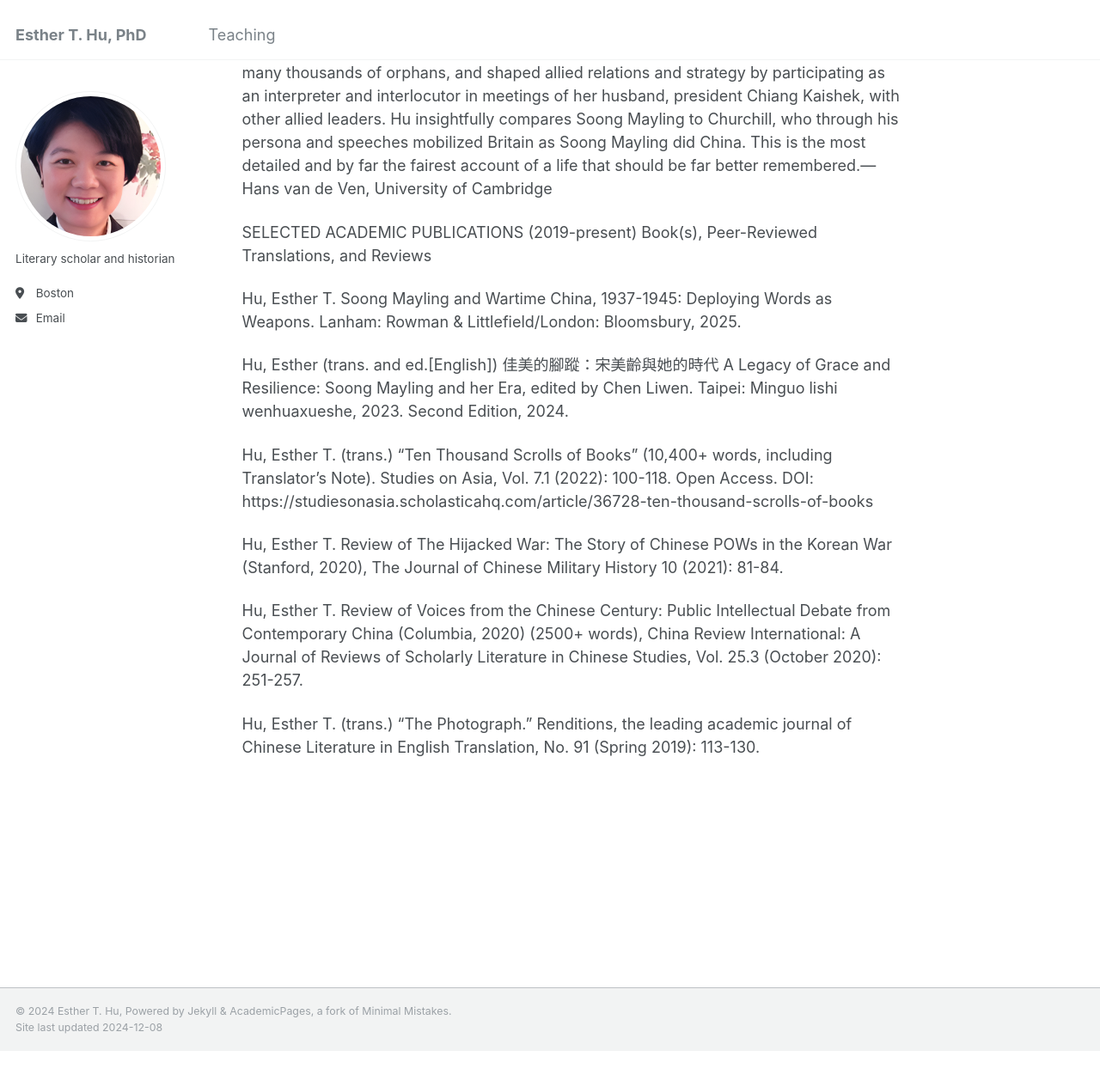
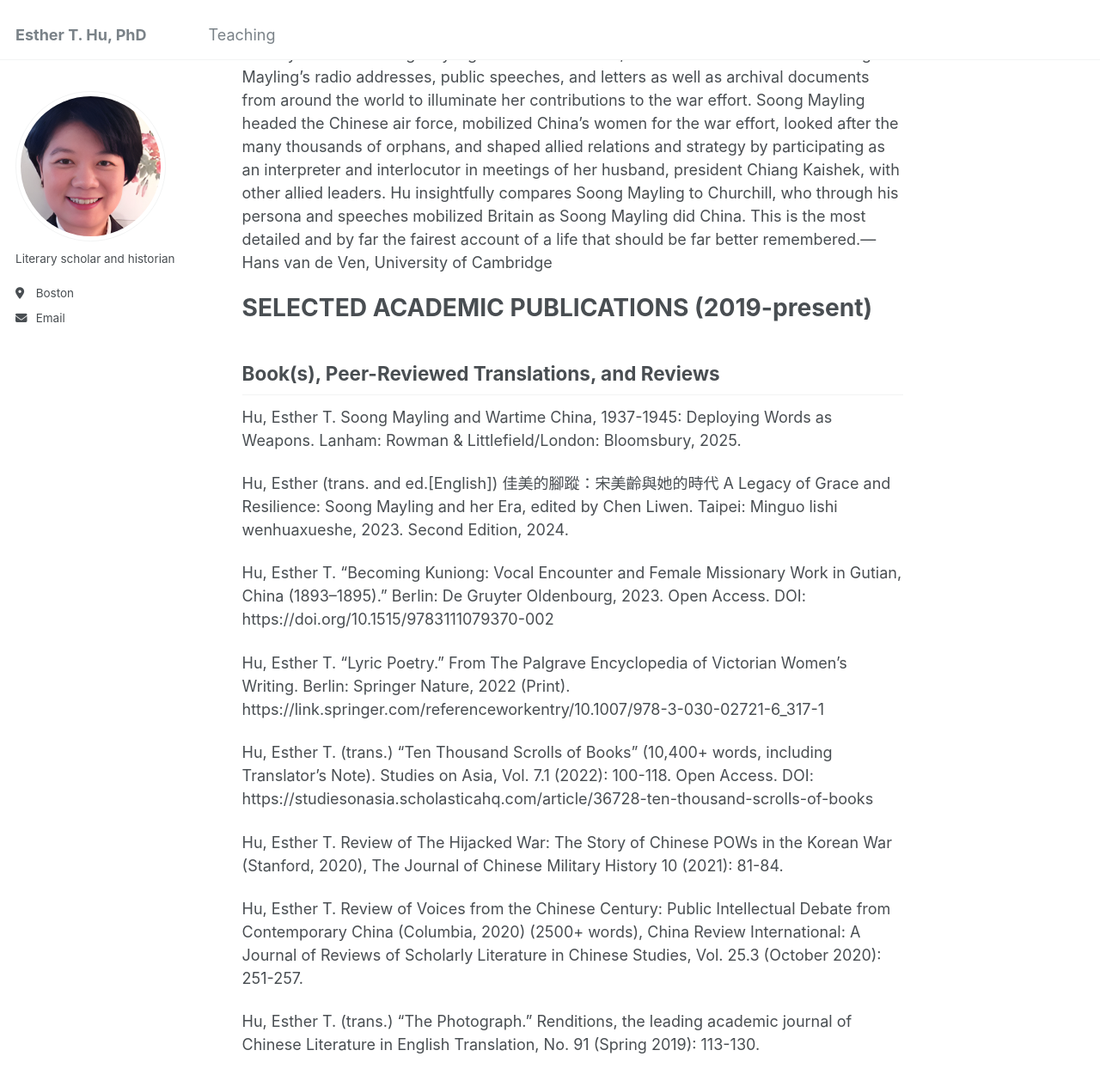
Before and after one commit to estherthu/estherthu.github.io, a Jekyll site: the page built from _pages/about.md, in a window 1280 px wide and 1400 px high, scrolled down 1383 px. Shown: the top 1265 px of the window at 86% size. Built offline with Jekyll 4.4.1, drawn with Linux system fonts in a browser that asks for light colours; a file with an impossible date is left out; before the commit the page ends 2606 px from its top, so only the background shows below that; some of the changed text lies outside the part shown.

Commit message:
Update about.md

```diff
--- a/_pages/about.md
+++ b/_pages/about.md
@@ -9,6 +9,7 @@ redirect_from:
 An Asian American academic from Taiwan, Esther Hu is a feminist literary scholar and historian who recovers (and uncovers) women’s voices. She specializes in showcasing the work of marginalized or forgotten poets, writers, missionary-educators, and other female thought leaders.
 
 Research
+======
 Dr. Hu is a specialist in the life and work of Soong Mayling (1899-2003), also known as Madame Chiang Kai-shek, the First Lady of China.
 
 She is the author of [Soong Mayling and Wartime China, 1937-1945: Deploying Words as Weapons (Rowman & Littlefield 2025)](https://rowman.com/ISBN/9781666928617/Soong-Mayling-and-Wartime-China-1937-1945-Deploying-Words-as-Weapons), which focuses on the First Lady of China’s timely and critical contributions in the areas of war, women’s work, and diplomacy during China’s War of Resistance as inflected through gender.
@@ -18,7 +19,7 @@ The research monograph examines Madame Chiang Kai-shek’s work through her own
 Dr. Hu is also the English translator of Soong Mayling’s most recent Chinese-language pictorial biography, [A Legacy of Grace and Resilience: Soong Mayling and her Era (Republic of China History and Culture Society 2023; Second Edition 2004)](http://www.rchcs.com.tw/bookdetail-1763.html).
 
 Praise for Soong Mayling and Wartime China, 1937-1945: Deploying Words as Weapons (Rowman & Littlefield 2025):
-
+======
 In most English-language historical writing on wartime China, Soong Mayling appears as an interesting footnote, rather than a central figure. Esther Hu’s book provides a new perspective, revealing Soong Mayling’s important contributions as an orator, writer, and organizer who worked tirelessly to rally the Chinese people during a national crisis.— Peter Worthing, Texas Christian University
 
 This compelling and meticulously researched study delves into the many dimensions of Soong Mayling’s contributions to wartime China from 1937 to 1945. Drawing on archival records, newly released sources, and contemporary scholarship, it brings Soong Mayling vividly to life with clear and engaging prose. A must-read for scholars and students of WWII history and modern China, as well as for general readers captivated by the legacy of Soong Mayling and the complex era of wartime China.— Peter Chen-Main Wang, Fu-jen Catholic University
@@ -26,11 +27,17 @@ This compelling and meticulously researched study delves into the many dimension
 Soong Mayling was the most influential woman of the Second World War, not just in China but anywhere. In Soong Mayling and Wartime China, 1937-1945 Esther Hu uses Soong Mayling’s radio addresses, public speeches, and letters as well as archival documents from around the world to illuminate her contributions to the war effort. Soong Mayling headed the Chinese air force, mobilized China’s women for the war effort, looked after the many thousands of orphans, and shaped allied relations and strategy by participating as an interpreter and interlocutor in meetings of her husband, president Chiang Kaishek, with other allied leaders. Hu insightfully compares Soong Mayling to Churchill, who through his persona and speeches mobilized Britain as Soong Mayling did China. This is the most detailed and by far the fairest account of a life that should be far better remembered.— Hans van de Ven, University of Cambridge
 
 SELECTED ACADEMIC PUBLICATIONS (2019-present)
+======
+
 Book(s), Peer-Reviewed Translations, and Reviews
-
+------
 Hu, Esther T. Soong Mayling and Wartime China, 1937-1945: Deploying Words as Weapons. Lanham: Rowman & Littlefield/London: Bloomsbury, 2025.
 
 Hu, Esther (trans. and ed.[English]) 佳美的腳蹤：宋美齡與她的時代 A Legacy of Grace and Resilience: Soong Mayling and her Era, edited by Chen Liwen. Taipei: Minguo lishi wenhuaxueshe, 2023. Second Edition, 2024.
+
+Hu, Esther T. "Becoming Kuniong: Vocal Encounter and Female Missionary Work in Gutian, China (1893–1895)." Berlin: De Gruyter Oldenbourg, 2023. Open Access. DOI: https://doi.org/10.1515/9783111079370-002
+
+Hu, Esther T. "Lyric Poetry." From The Palgrave Encyclopedia of Victorian Women's Writing. Berlin: Springer Nature, 2022 (Print). https://link.springer.com/referenceworkentry/10.1007/978-3-030-02721-6_317-1
 
 Hu, Esther T. (trans.) “Ten Thousand Scrolls of Books” (10,400+ words, including Translator’s Note).  Studies on Asia, Vol. 7.1 (2022): 100-118. Open Access. DOI: https://studiesonasia.scholasticahq.com/article/36728-ten-thousand-scrolls-of-books
 
```
